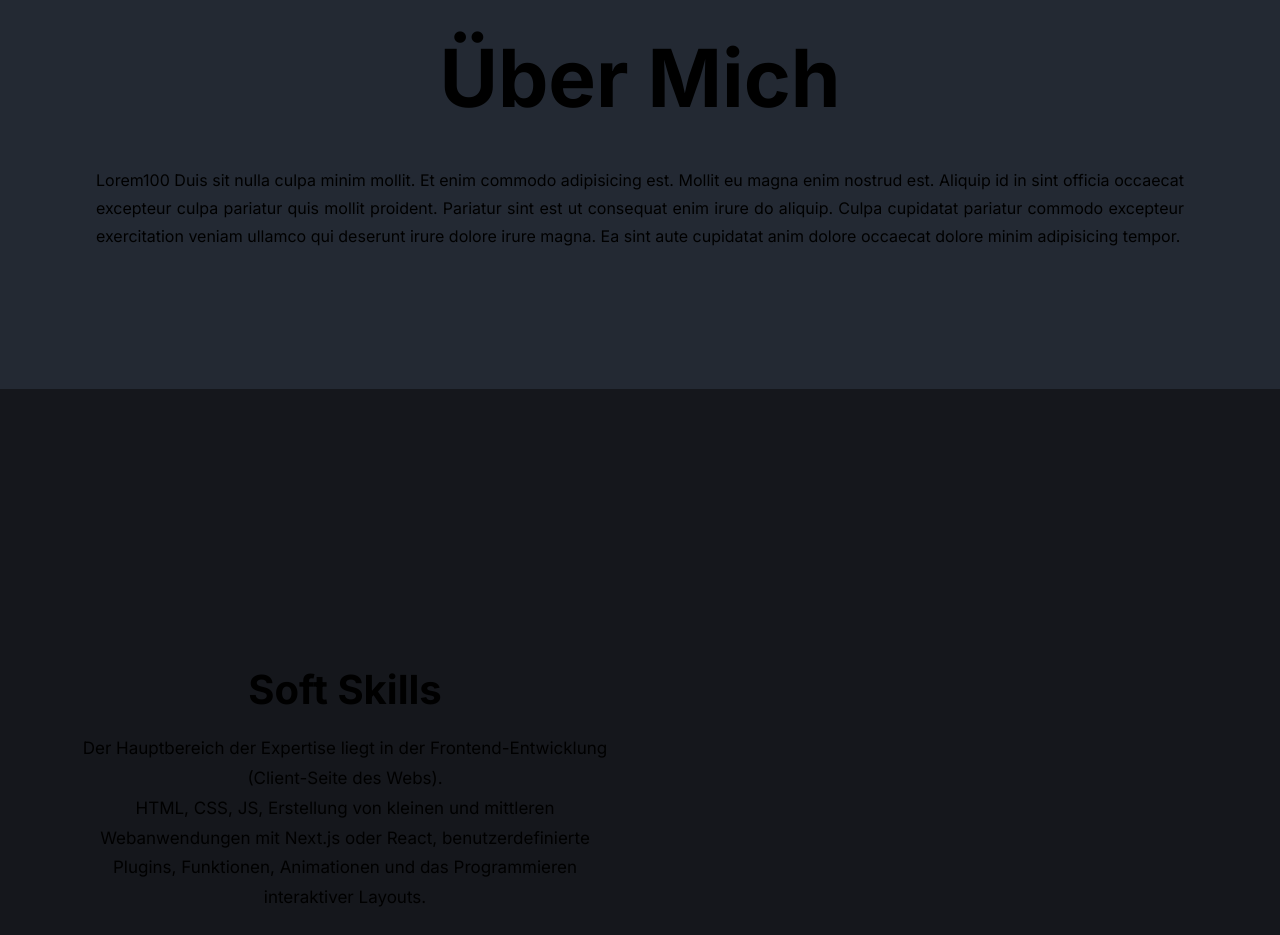
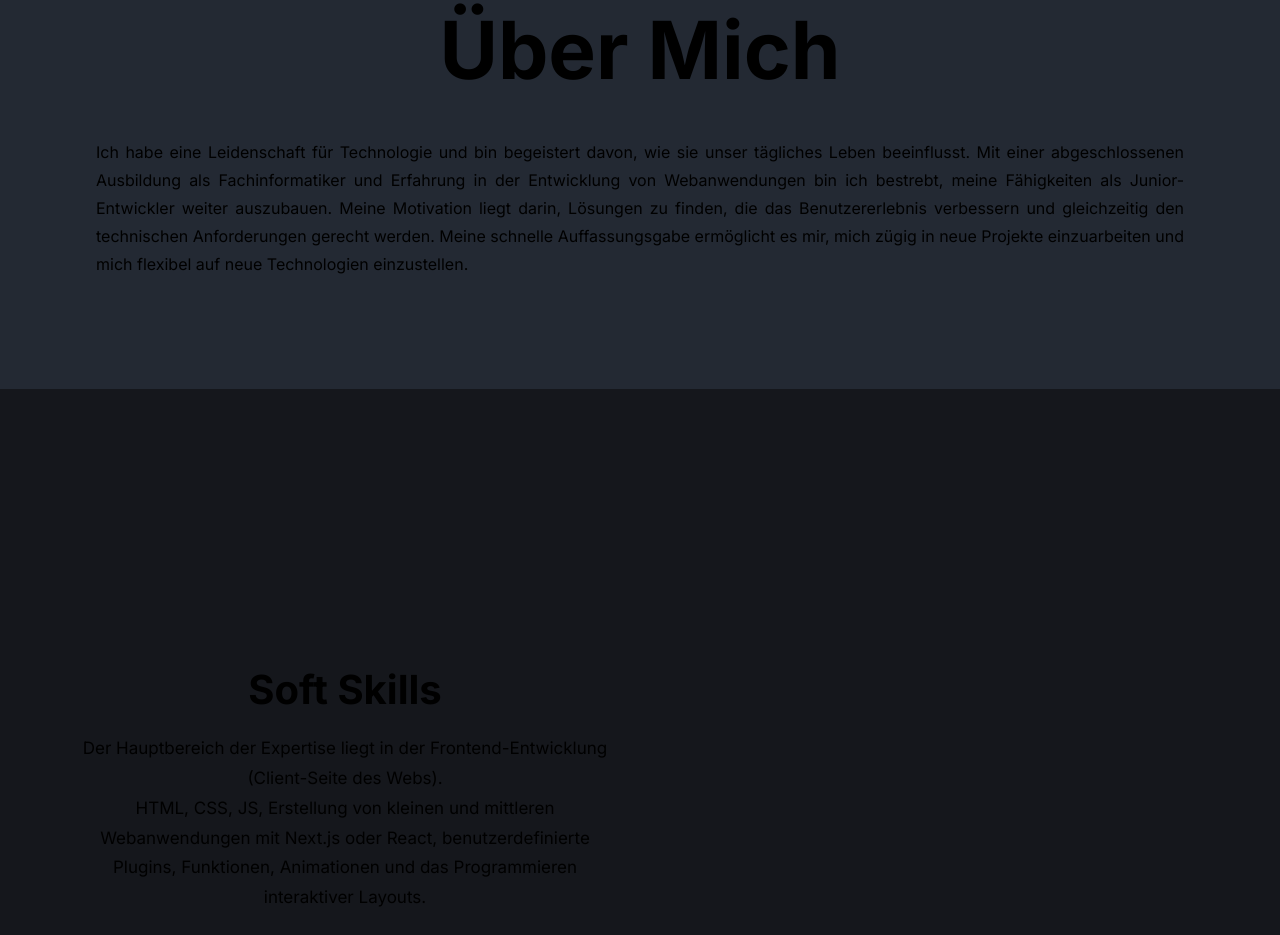
Before and after one commit to Kachev/portfolio, a Next.js app: page / in a window 1280 px wide. Shown: the part 1360-2295 px from the top of the page. Built offline with nearby package versions, Linux system fonts and the light colour scheme.

Commit message:
Text about me and some updates

```diff
--- a/src/components/Main/Profile/Desctiption/index.js
+++ b/src/components/Main/Profile/Desctiption/index.js
@@ -4,13 +4,15 @@ export default function Desctiption() {
     <section className={styles.description_section} id="about_me">
       <h2>Über Mich</h2>
       <p>
-        Lorem100 Duis sit nulla culpa minim mollit. Et enim commodo adipisicing
-        est. Mollit eu magna enim nostrud est. Aliquip id in sint officia
-        occaecat excepteur culpa pariatur quis mollit proident. Pariatur sint
-        est ut consequat enim irure do aliquip. Culpa cupidatat pariatur commodo
-        excepteur exercitation veniam ullamco qui deserunt irure dolore irure
-        magna. Ea sint aute cupidatat anim dolore occaecat dolore minim
-        adipisicing tempor.
+        Ich habe eine Leidenschaft für Technologie und bin begeistert davon, wie
+        sie unser tägliches Leben beeinflusst. Mit einer abgeschlossenen
+        Ausbildung als Fachinformatiker und Erfahrung in der Entwicklung von
+        Webanwendungen bin ich bestrebt, meine Fähigkeiten als Junior-Entwickler
+        weiter auszubauen. Meine Motivation liegt darin, Lösungen zu finden, die
+        das Benutzererlebnis verbessern und gleichzeitig den technischen
+        Anforderungen gerecht werden. Meine schnelle Auffassungsgabe ermöglicht
+        es mir, mich zügig in neue Projekte einzuarbeiten und mich flexibel auf
+        neue Technologien einzustellen.
       </p>
     </section>
   );
--- a/src/components/Main/Skills/index.js
+++ b/src/components/Main/Skills/index.js
@@ -1,10 +1,11 @@
-import React, { useEffect } from "react";
+import React, { useEffect, useRef } from "react";
+import TagCloud from "TagCloud";
 import styles from "@/styles/Skills.module.css";
-import TagCloud from "TagCloud";
 export default function Skills() {
+  const containerRef = useRef(null);
   useEffect(() => {
     return () => {
-      const container = ".tagcloud";
+      const container = containerRef.current;
       const texts = [
         "HTML",
         "CSS",
@@ -39,7 +40,7 @@ export default function Skills() {
       </div>
 
       <div className={styles.skills_sphere}>
-        <span className="tagcloud"></span>
+        <span  ref={containerRef}></span>
       </div>
     </section>
   );
--- a/src/styles/Profile.module.css
+++ b/src/styles/Profile.module.css
@@ -23,7 +23,7 @@
     }
     .description_section{
         background: var(--secondary-color);
-        height: 500px;
+        height: 60%;
         padding:20px;
         display: flex;
         justify-content: center;
```
